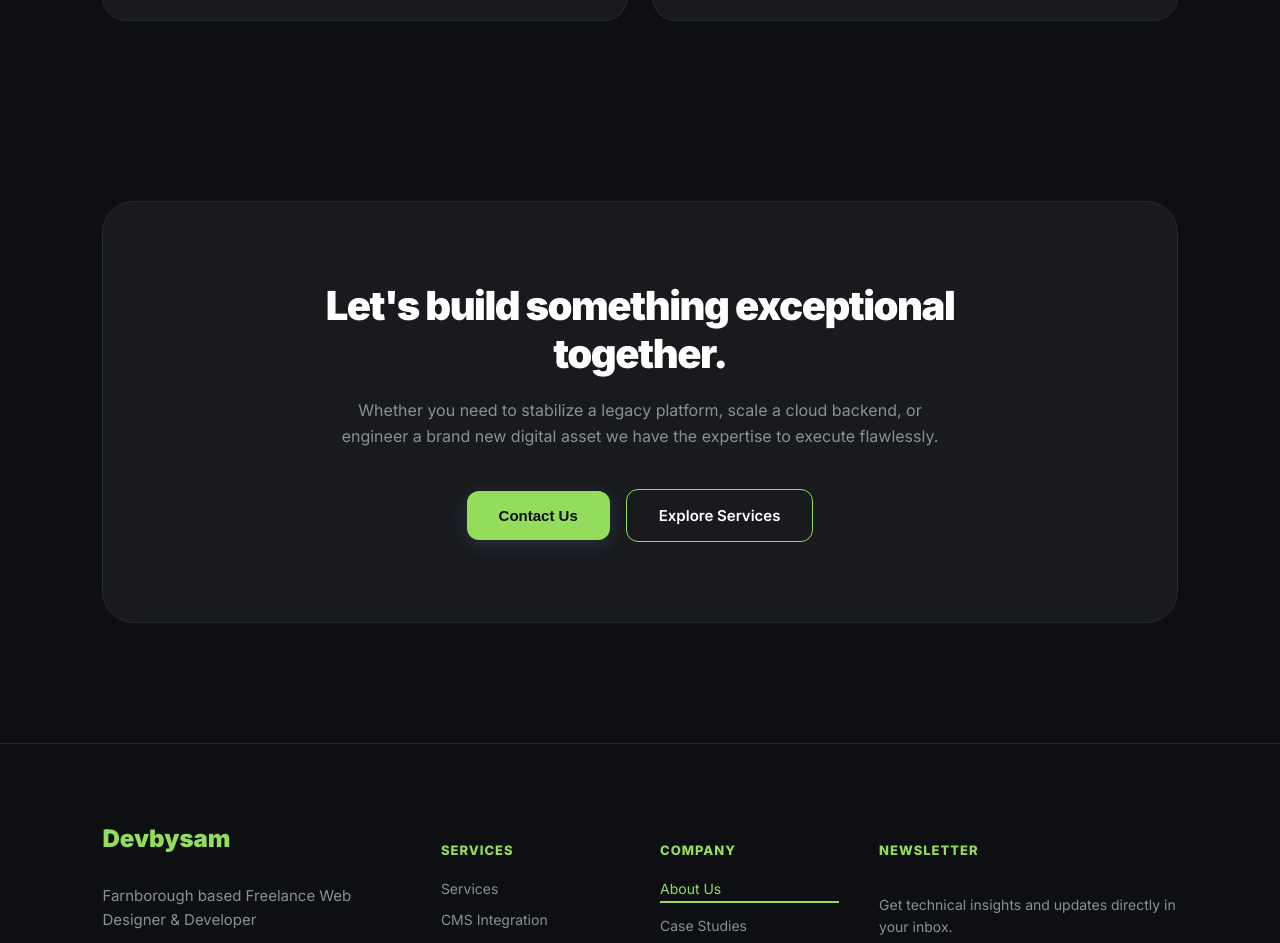
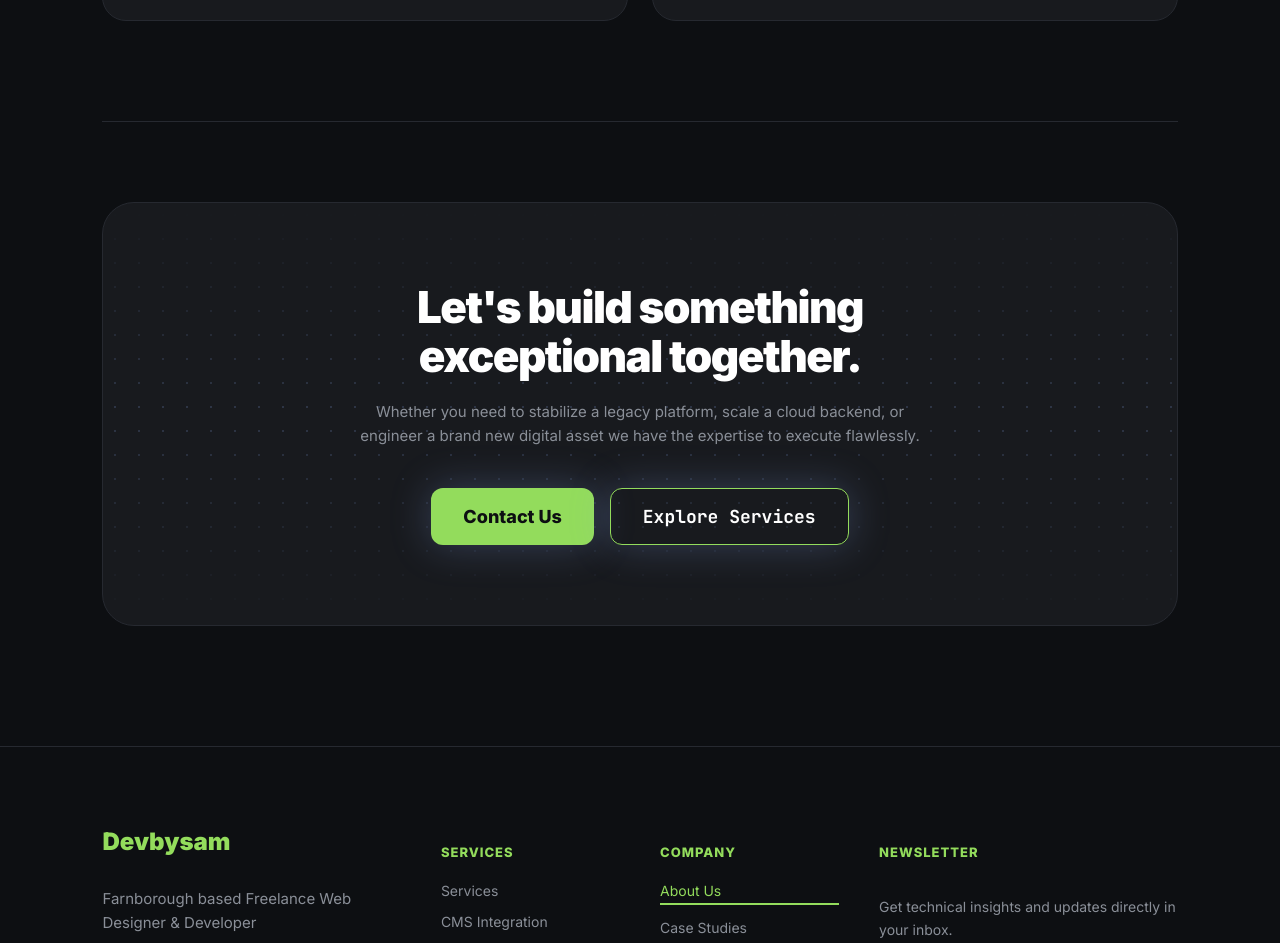
Before and after one commit to HoussamLh/React-Version, a React (Vite) app: page /about in a window 1280 px wide. Shown: the part 2984-3927 px from the top of the page. Built offline with nearby package versions, Linux system fonts and the light colour scheme.

Commit message:
refactor about CTA with design system

```diff
--- a/src/features/about/sections/CTASection.tsx
+++ b/src/features/about/sections/CTASection.tsx
@@ -1,19 +1,23 @@
 import React from "react";
-import { CTASection as SharedCTASection } from "../../../shared/sections";
+import {
+  CallToAction,
+} from "../../../design-system";
 
 export const CTASection: React.FC = () => {
   return (
-    <SharedCTASection
-      variant="default"
-      overlayVariant="masked"
-      showTopBorder={false}
-      titleStart="Let's build something exceptional together."
-      titleLineHeight="1.2"
-      subtitle="Whether you need to stabilize a legacy platform, scale a cloud backend, or engineer a brand new digital asset we have the expertise to execute flawlessly."
-      subtitleMaxWidth="600px"
-      primaryLabel="Contact Us"
-      secondaryLabel="Explore Services"
-      secondaryTo="/services"
+    <CallToAction
+      title="Let's build something exceptional together."
+      subtitle="Whether you need to stabilize a legacy platform,
+      scale a cloud backend, or engineer a brand new digital
+      asset we have the expertise to execute flawlessly."
+      primaryAction={{
+        label: "Contact Us",
+        to: "/contact",
+      }}
+      secondaryAction={{
+        label: "Explore Services",
+        to: "/services",
+      }}
     />
   );
 };
```
